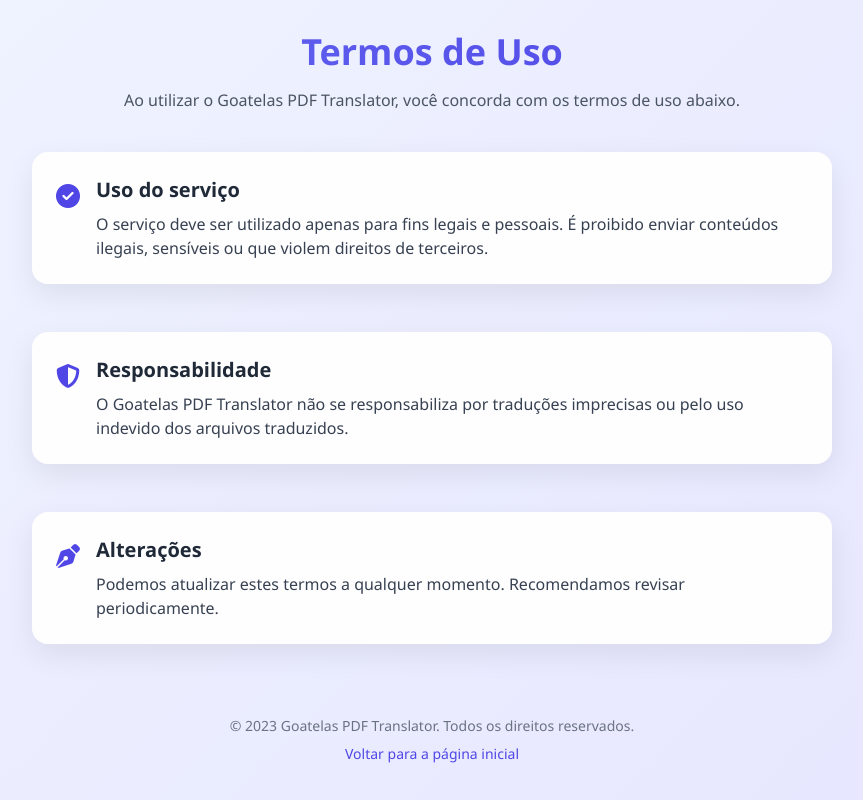
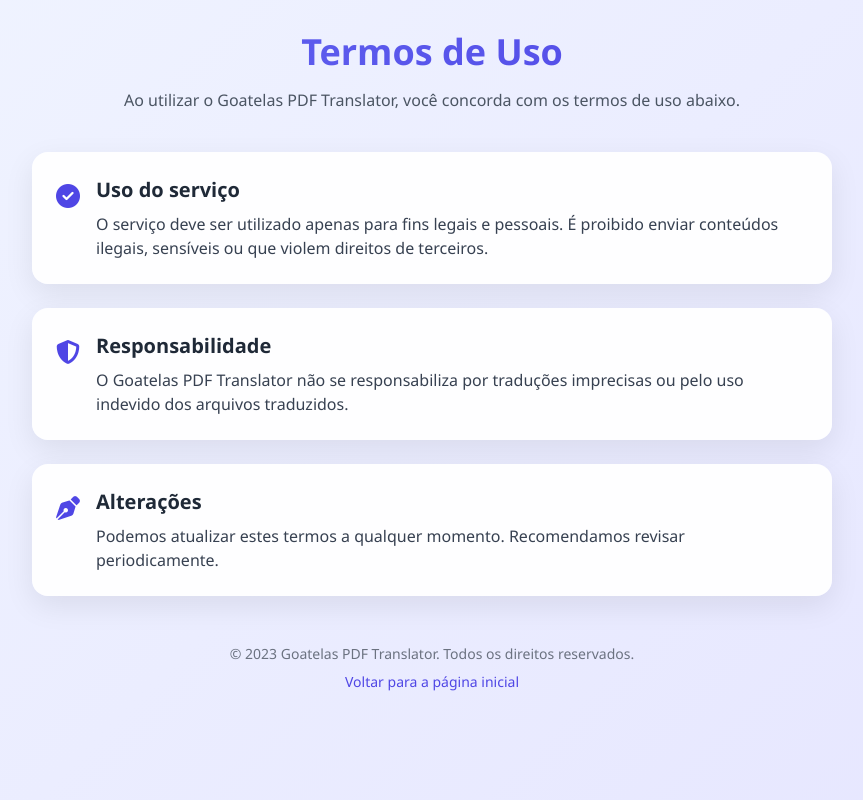
Before and after one commit to Nelsonfernando2111/GOATELAS_PDF_TRANSLATOR, a Django app: template templates/termos.html in a window 1280 px wide. Shown: the whole page, without its empty margins (208-1071 px from the left). Run offline with Django 5.2, Linux system fonts and the light colour scheme; the template is opened without the code that fills it, so the values that code supplies are empty; some libraries are stand-ins or nearby versions.

Commit message:
Atualizar o termos.html

```diff
--- a/templates/termos.html
+++ b/templates/termos.html
@@ -25,7 +25,7 @@
             transition: all 0.3s ease;
             overflow: hidden;
             padding: 1.5rem;
-            margin-bottom: 1.5rem;
+
         }
         .section-card:hover {
             transform: translateY(-5px);
```
